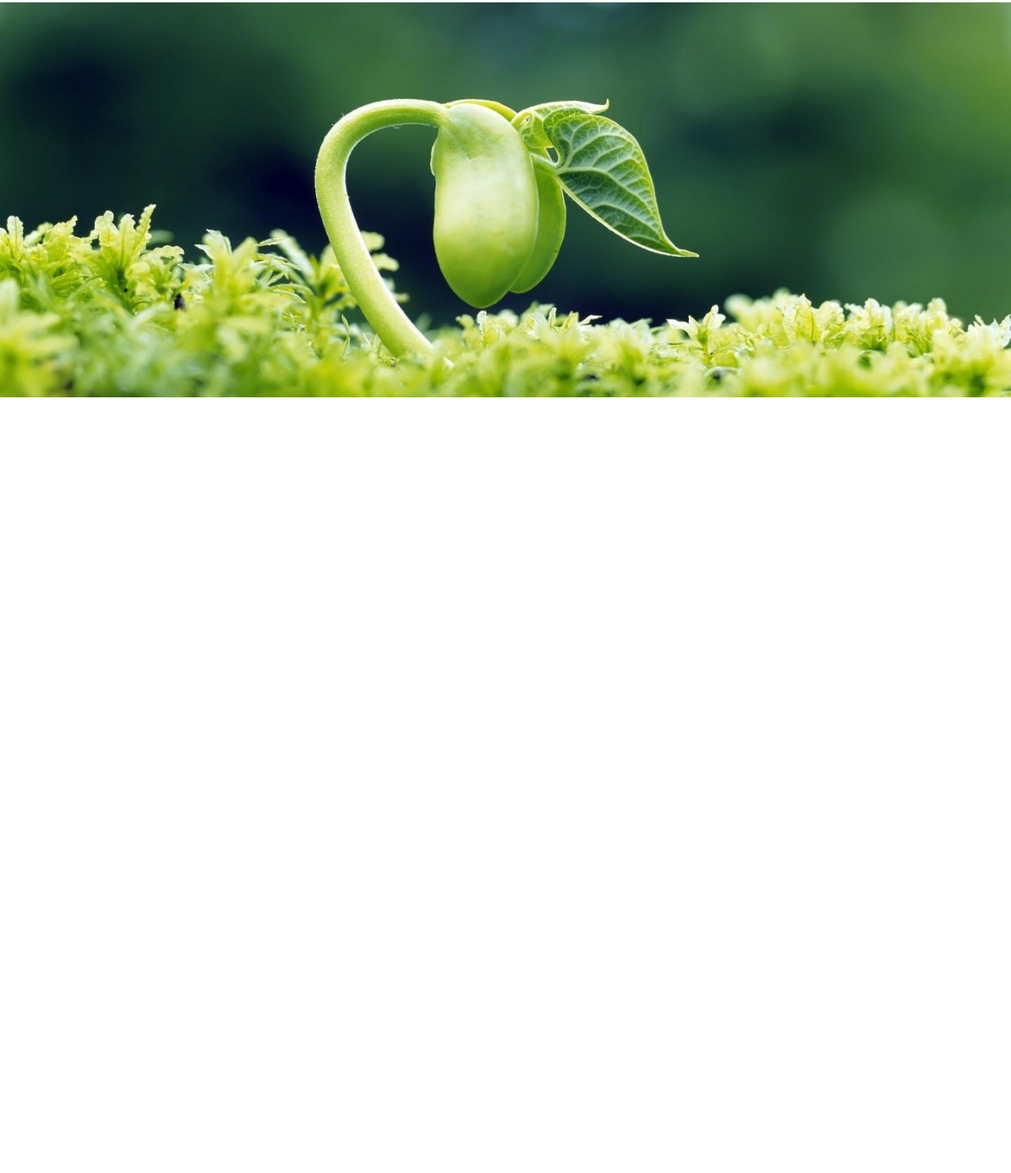
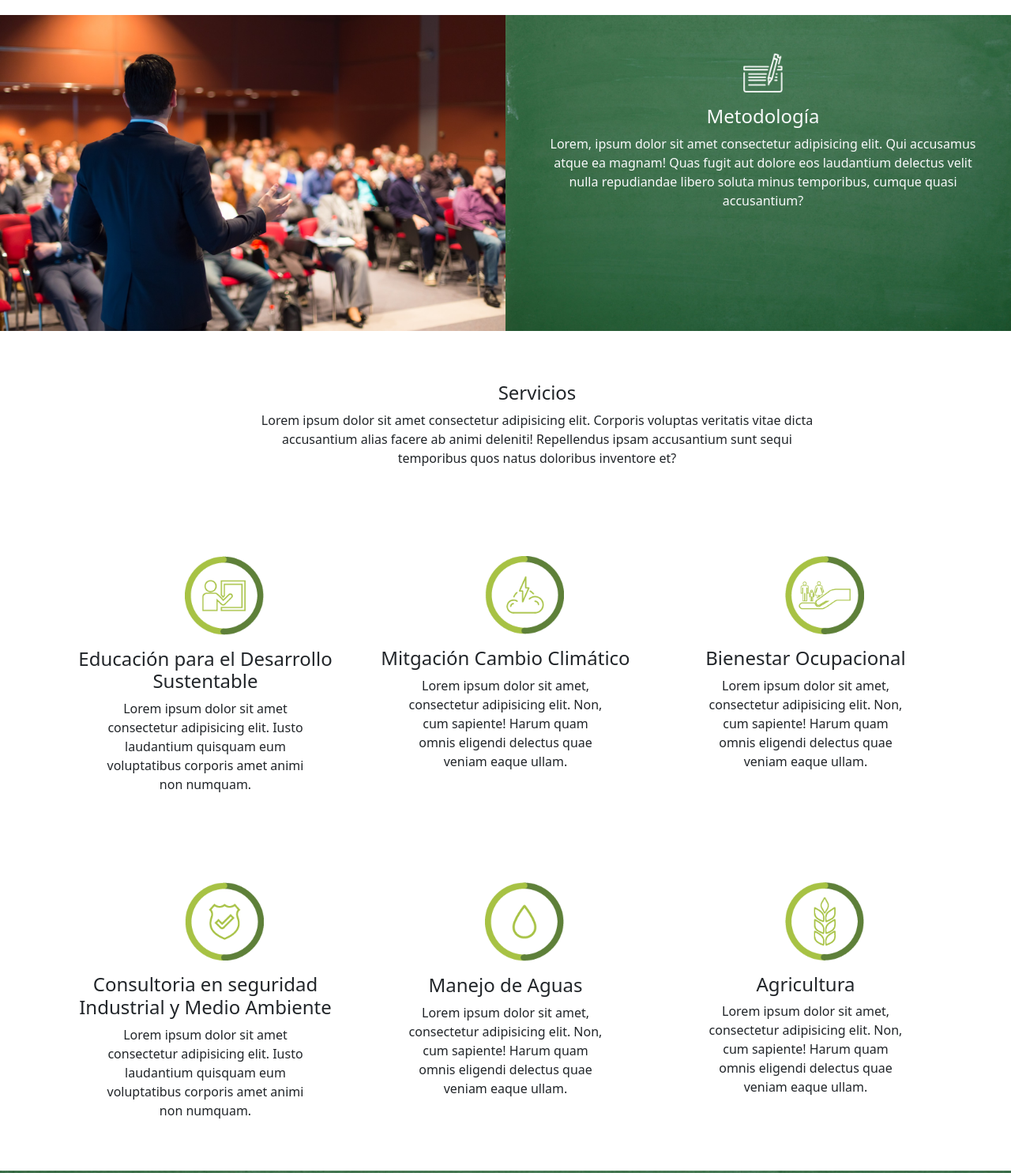
Before and after one commit to paguilaro/comunidad-sostenible, a plain HTML site: page index.html in a window 1280 px wide. Shown: the part 1266-2751 px from the top of the page at 79% size. Before the commit the page ends 1769 px from the top, so only its background shows below. Drawn offline with nearby package versions, Linux system fonts and the light colour scheme.

Commit message:
agrega metodologia y servicios

```diff
--- a/css/main.css
+++ b/css/main.css
@@ -24,16 +24,44 @@
 #mision {
     display: inline-block;
     width: 200px;
-
 }
 #vision {
     display: inline-block;
     width: 200px;
 }
-.metodologia {
-    background-image: url("../img/semilla.jpg");
+.presentador {
+    background-image: url("../img/metodo.JPG");
     background-size: cover;
     background-position: 50% 50%;
-    height: 500px;
+    height: 400px;
+    width: 50%;
+}
+.metodologia {
+    background-image: url("../img/fondo.jpg");
+    background-size: cover;
+    background-position: 50% 50%;
+    float: right;
+    height: 400px;
+    width: 50%;
+}
+#metodologia_icono {
+    display: block;
+    width: 50px;
+    vertical-align: 30px;
+    margin: 0 auto;
+}
+#educacion, #mitigacion, #bienestar {
+    display: inline-block;
+    width: 100px;
+}
+#seguridad, #aguas, #agricultura {
+    display: inline-block;
+    width: 100px;
+}
+.proyectos{
+    background-image: url("../img/fondo.jpg");
+    background-size: cover;
+    background-position: 50% 50%;
+    height: 1000px;
     width: 100%;
 }
--- a/index.html
+++ b/index.html
@@ -34,10 +34,10 @@
 		<!-- IMAGEN BROTE -->
 		<section class="brote">
 		</section>
-		<!-- PARRAFO -->
+		<!-- PARRAFO INTRO -->
 		<section>
-			<div class="container">
-				<div class="row bg-light">
+			<div class="container bg-light">
+				<div class="row">
 					<div class="col-2"></div>
 					<div class="col-8" id="parrafo"><p>Lorem ipsum dolor sit amet consectetur adipisicing elit. Corporis voluptas veritatis vitae dicta accusantium alias facere ab animi deleniti! Repellendus ipsam accusantium sunt sequi temporibus quos natus doloribus inventore et?</p>
 					</div>
@@ -51,21 +51,96 @@
 				<div class="row py-5 text-center">
 					<div class="col-6">
 						<img class="ms-5" id="mision"  src="img\iconos\mision\mision.png" alt="imagen mision">
-						<h4>Misión</h4>
-						<p>Lorem ipsum dolor sit amet consectetur adipisicing elit.  Iusto laudantium quisquam eum voluptatibus corporis amet animi non numquam.</p>
+						<h4 class="mt-3">Misión</h4>
+						<p class="px-5">Lorem ipsum dolor sit amet consectetur adipisicing elit.  Iusto laudantium quisquam eum voluptatibus corporis amet animi non numquam.</p>
 					</div>
 					<div class="col-6">
 						<img class="ms-5" id="vision"  src="img\iconos\mision\vision.png" alt="imagen vision">
-						<h4>Visión</h4>
-						<p>Lorem ipsum dolor sit amet, consectetur adipisicing elit. Non, cum sapiente! Harum quam omnis eligendi delectus quae veniam eaque ullam.</p>
+						<h4 class="mt-3">Visión</h4>
+						<p class="px-5">Lorem ipsum dolor sit amet, consectetur adipisicing elit. Non, cum sapiente! Harum quam omnis eligendi delectus quae veniam eaque ullam.</p>
 					</div>
 				</div>
 			</div>
 		</section>
 		<!-- METODOLOGÍA -->
-		<section class="metodologia">
-
+		<section>
+			<div class="row">
+				<div class="presentador"></div>
+				<div class="metodologia">
+					<div class="row py-5 text-center text-light">
+					<img class="px-0" id="metodologia_icono"  src="img\iconos\metodologia-icon.png" alt="descripcion metodologia">
+							<h4 class="mt-3">Metodología</h4>
+							<p class="px-5">Lorem, ipsum dolor sit amet consectetur adipisicing elit. Qui accusamus atque ea magnam! Quas fugit aut dolore eos laudantium delectus velit nulla repudiandae libero soluta minus temporibus, cumque quasi accusantium?</p>
+					</div>
+				</div>
+			</div>
 		</section>
-
+		<!-- PARRAFO SERVICIOS-->
+		<section>
+			<div class="container">
+				<div class="row py-2 text-center">
+					<div class="col-2"></div>
+					<div class="col-8" id="parrafo">
+						<h4 class="mt-3">Servicios</h4>
+						<p>Lorem ipsum dolor sit amet consectetur adipisicing elit. Corporis voluptas veritatis vitae dicta accusantium alias facere ab animi deleniti! Repellendus ipsam accusantium sunt sequi temporibus quos natus doloribus inventore et?</p>
+					</div>
+						<div class="col-2"></div>
+				</div>
+			</div>
+		</section>
+		<!-- SERVICIOS 1 -->
+		<section>
+			<div class="container">
+				<div class="row py-5 text-center">
+					<div class="col-4">
+						<img class="ms-5" id="educacion"  src="img\iconos\servicios-icon\educacion.png" alt="icono educacion">
+						<h4 class="mt-3">Educación para el Desarrollo Sustentable</h4>
+						<p class="px-5">Lorem ipsum dolor sit amet consectetur adipisicing elit.  Iusto laudantium quisquam eum voluptatibus corporis amet animi non numquam.</p>
+					</div>
+					<div class="col-4">
+						<img class="ms-5" id="mitigacion"  src="img\iconos\servicios-icon\mitigacion.png" alt="icono mitigacion">
+						<h4 class="mt-3">Mitgación Cambio Climático</h4>
+						<p class="px-5">Lorem ipsum dolor sit amet, consectetur adipisicing elit. Non, cum sapiente! Harum quam omnis eligendi delectus quae veniam eaque ullam.</p>
+					</div>
+					<div class="col-4">
+						<img class="ms-5" id="bienestar"  src="img\iconos\servicios-icon\bienestar.png" alt="icono bienestar">
+						<h4 class="mt-3">Bienestar Ocupacional</h4>
+						<p class="px-5">Lorem ipsum dolor sit amet, consectetur adipisicing elit. Non, cum sapiente! Harum quam omnis eligendi delectus quae veniam eaque ullam.</p>
+					</div>
+				</div>
+			</div>
+		</section>
+<!-- SERVICIOS 2 -->
+		<section>
+			<div class="container">
+				<div class="row py-5 text-center">
+					<div class="col-4">
+						<img class="ms-5" id="seguridad"  src="img\iconos\servicios-icon\seguridad-icon.png" alt="icono seguridad">
+						<h4 class="mt-3">Consultoria en seguridad Industrial y Medio Ambiente</h4>
+						<p class="px-5">Lorem ipsum dolor sit amet consectetur adipisicing elit.  Iusto laudantium quisquam eum voluptatibus corporis amet animi non numquam.</p>
+					</div>
+					<div class="col-4">
+						<img class="ms-5" id="aguas"  src="img\iconos\servicios-icon\manejo-de-agua.png" alt="icono aguas">
+						<h4 class="mt-3">Manejo de Aguas</h4>
+						<p class="px-5">Lorem ipsum dolor sit amet, consectetur adipisicing elit. Non, cum sapiente! Harum quam omnis eligendi delectus quae veniam eaque ullam.</p>
+					</div>
+					<div class="col-4">
+						<img class="ms-5" id="agricultura"  src="img\iconos\servicios-icon\agricultura-icon.png" alt="icono agricultura">
+						<h4 class="mt-3">Agricultura</h4>
+						<p class="px-5">Lorem ipsum dolor sit amet, consectetur adipisicing elit. Non, cum sapiente! Harum quam omnis eligendi delectus quae veniam eaque ullam.</p>
+					</div>
+				</div>
+			</div>
+		</section>
+		<!-- PROYECTOS -->
+		<section class="proyectos">
+			<div class="row py-5 text-center text-light">
+				<h4 class="mt-3">Metodología</h4>
+				<div class="col-6">
+					<img class="px-0" id="proyecto_uno"  src="img\fotos\img-0352.JPG" alt="descripcion metodologia">
+							<p class="px-5">Lorem, ipsum dolor sit amet consectetur adipisicing elit. Qui accusamus atque ea magnam! Quas fugit aut dolore eos laudantium delectus velit nulla repudiandae libero soluta minus temporibus, cumque quasi accusantium?</p>				<div class="col-6">
+				</div>
+			</div>
+		</section>
 	</body>
 </html>
```
